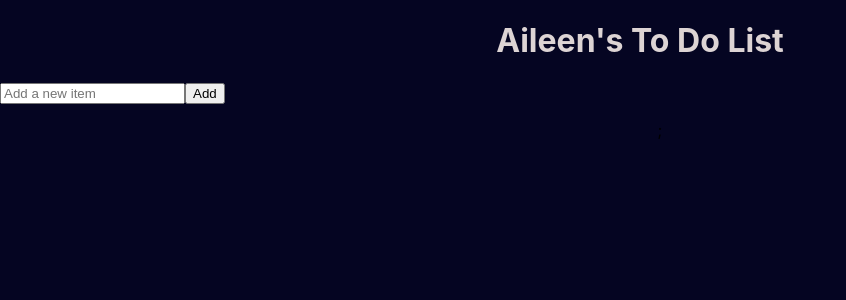
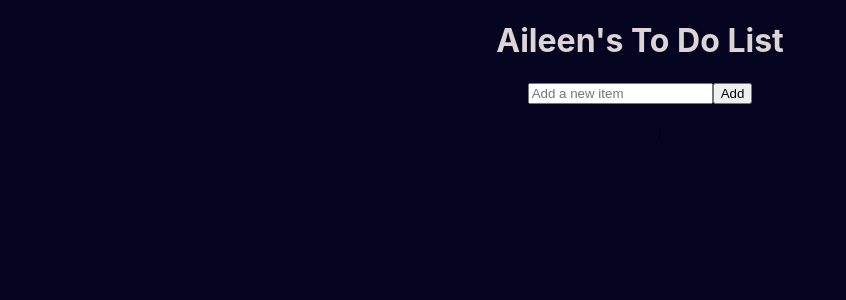
Before and after one commit to adonegan/react-todo-list, a React (Create React App) app: page / in a window 1280 px wide. Shown: the top 300 px of the page, without its empty margins (0-846 px from the left). Built offline with nearby package versions, Linux system fonts and the light colour scheme.

Commit message:
add style to new listItem component

```diff
--- a/src/index.css
+++ b/src/index.css
@@ -23,3 +23,8 @@ ul {
   text-align: center;
   list-style-position: inside;
 }
+
+form {
+  text-align: center;
+  color: white;
+}
```
